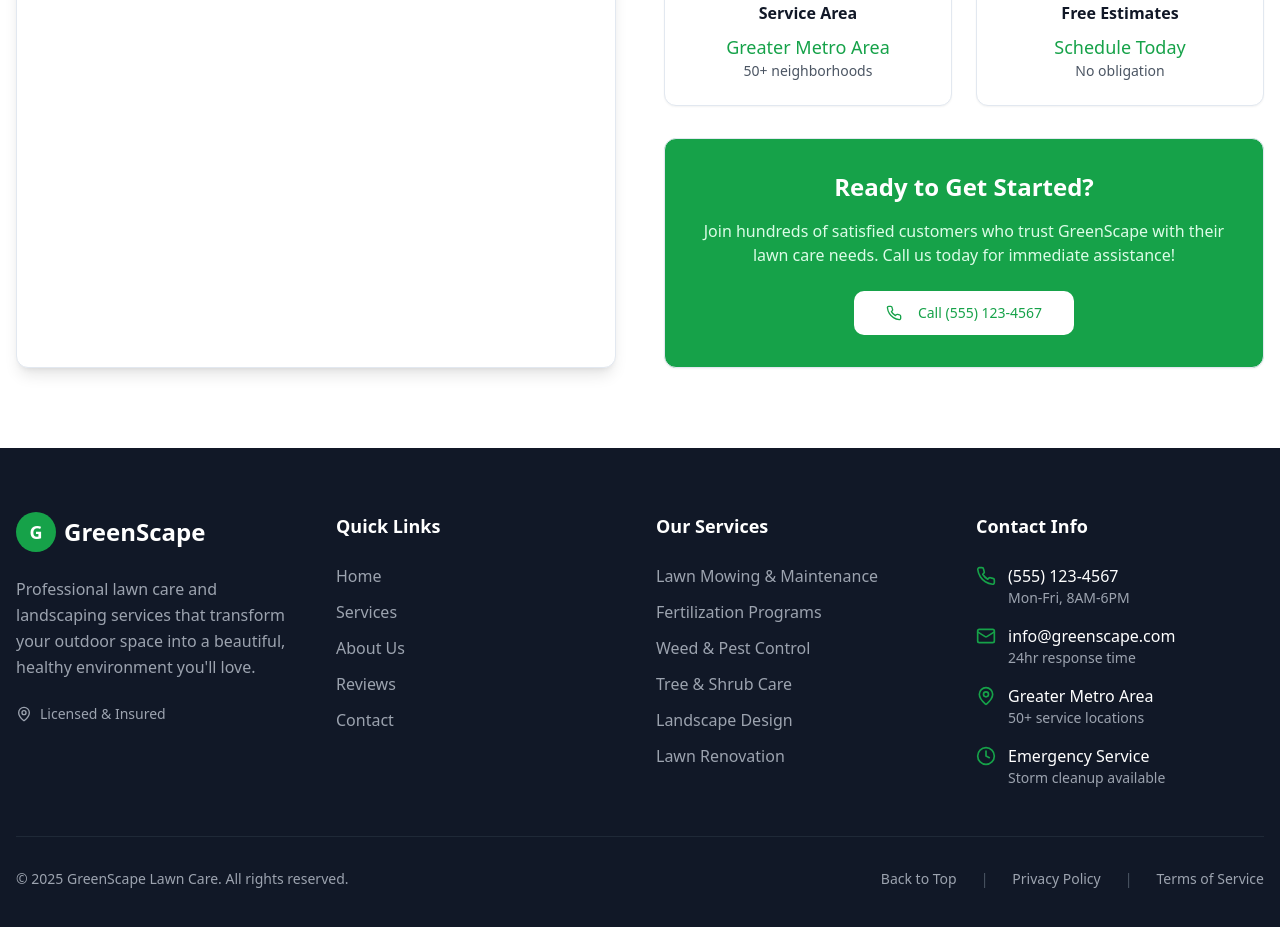
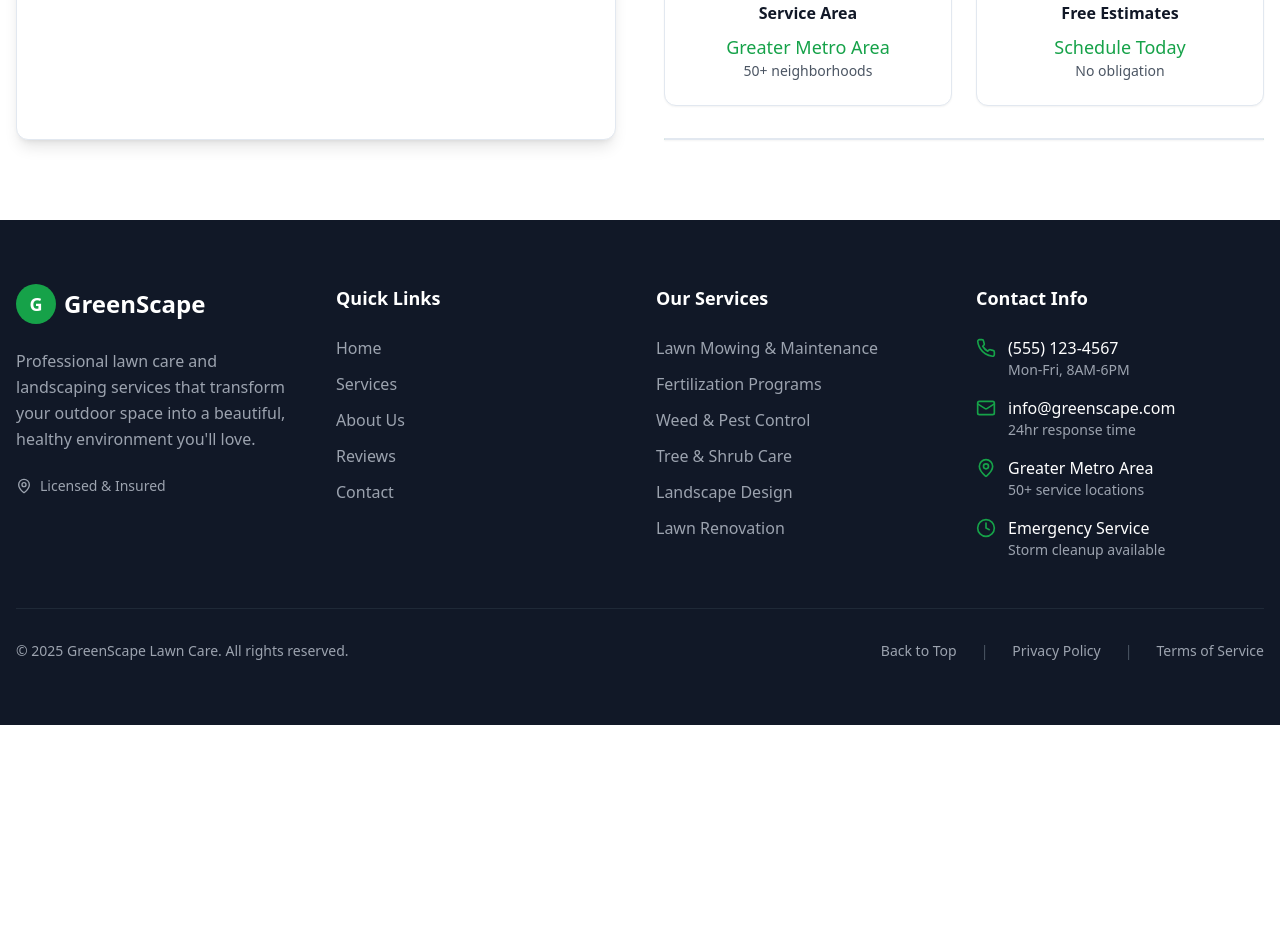
Before and after one commit to TitanBusinessPros/GreenScape-Lawn-Care-Services, a React (Vite) app: page / in a window 1280 px wide. Shown: the part 3720-4647 px from the top of the page. After the commit the page ends 4445 px from the top, so only its background shows below. Built offline with nearby package versions, Linux system fonts and the light colour scheme.

Commit message:
Code edited in OnSpace Code Editor

```diff
--- a/src/components/Contact.tsx
+++ b/src/components/Contact.tsx
@@ -188,21 +188,21 @@ const Contact = () => {
             </div>
 
             <Card className="bg-primary text-white">
-              <CardContent className="p-8 text-center">
-                <h3 className="text-2xl font-semibold mb-4">Ready to Get Started?</h3>
-                <p className="text-green-100 mb-6">
-                  Join hundreds of satisfied customers who trust GreenScape with their
-                  lawn care needs. Call us today for immediate assistance!
-                </p>
-                <Button
-                  size="lg"
-                  className="bg-white text-primary hover:bg-green-50"
-                  onClick={() => window.location.href = 'tel:+15551234567'}>
 
-                  <Phone className="mr-2 h-5 w-5" />
-                  Call (555) 123-4567
-                </Button>
-              </CardContent>
+
+
+
+
+
+
+
+
+
+
+
+
+
+
             </Card>
           </div>
         </div>
```
